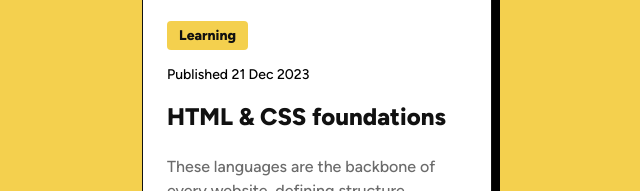
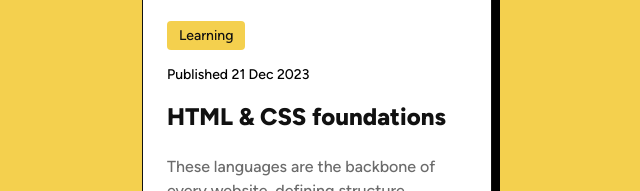
Before and after one commit to Olexander42/blog-preview-card, a plain HTML site: page index.html in a window 1280 px wide. Shown: the part 352-543 px from the top of the page, 323-963 px from the left. Drawn offline with Linux system fonts and the light colour scheme.

Commit message:
removed a redundant 'font-family' declaration

```diff
--- a/style.css
+++ b/style.css
@@ -84,7 +84,6 @@ section {
 .category {
   width: fit-content;
   text-align: center;
-  font-family: "Figtree Extra Bold";
   font-size: var(--font-size-3);
   font-weight:/ var(--font-extrabold);;
   color: var(--gray-950);
```
